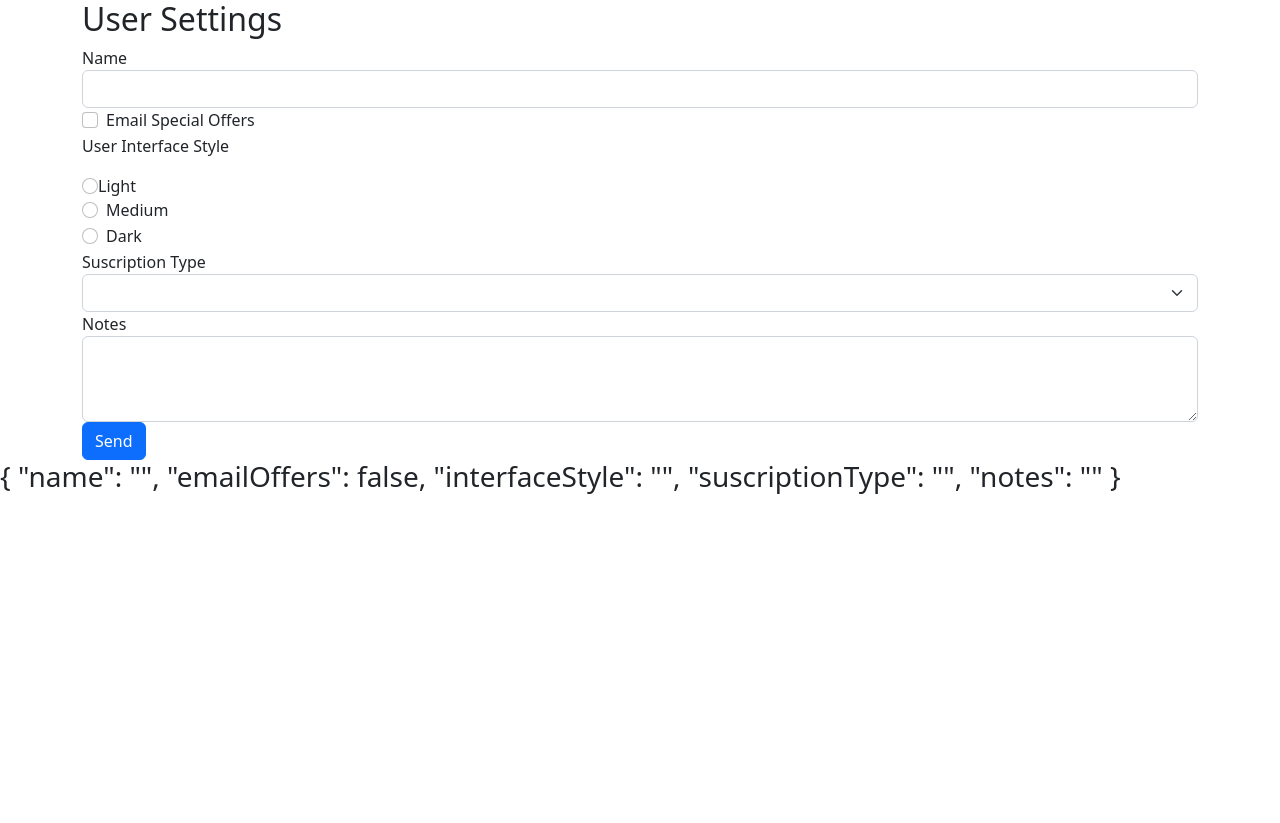
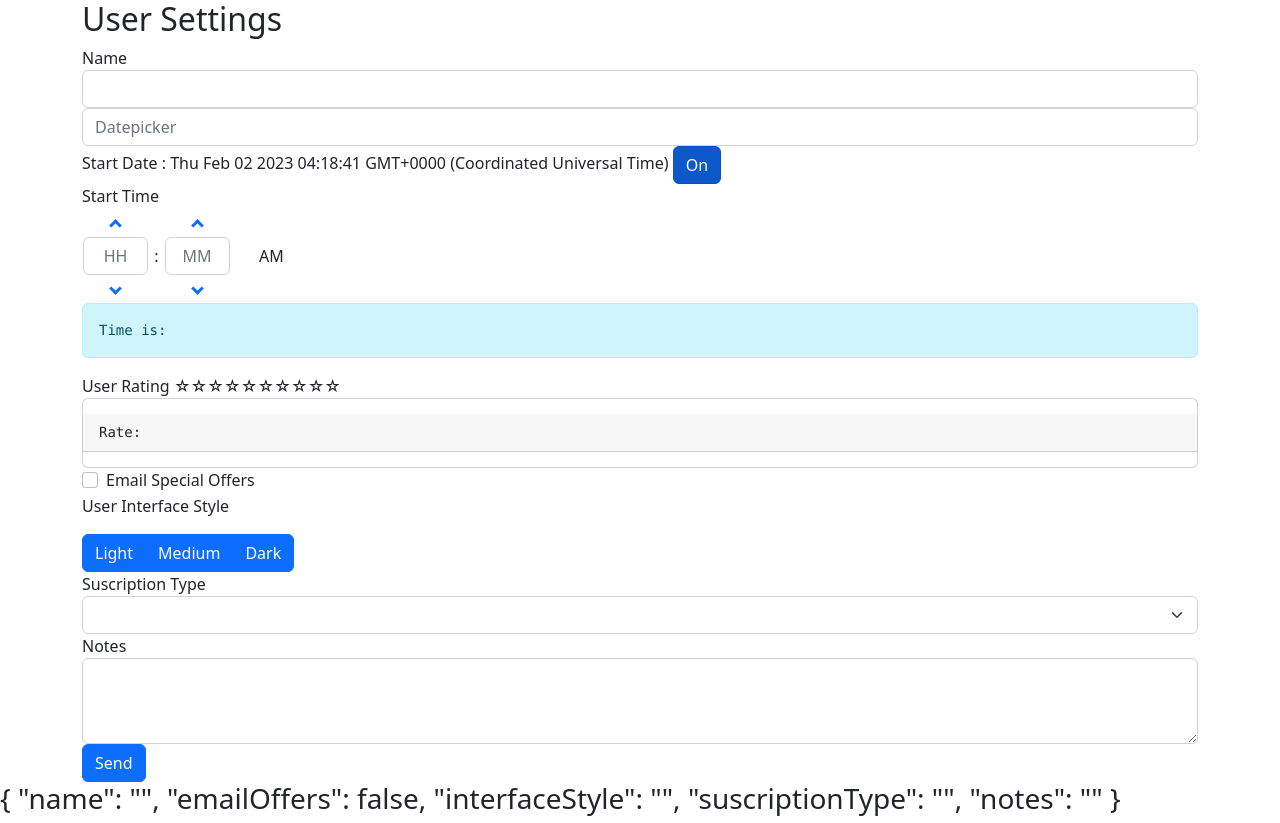
Before and after one commit to MarkRobles/AngularForms, an Angular app: page / in a window 1280 px wide. Before the commit the page ends 800 px from the top, so only its background shows below. Built offline with nearby package versions, Linux system fonts and the light colour scheme.

Commit message:
Using ngx-bootstrap

```diff
--- a/angular.json
+++ b/angular.json
@@ -25,6 +25,8 @@
               "src/assets"
             ],
             "styles": [
+              "./node_modules/ngx-bootstrap/datepicker/bs-datepicker.css",
+              "./node_modules/bootstrap/dist/css/bootstrap.min.css",
               "src/styles.css"
             ],
             "scripts": []
@@ -87,6 +89,7 @@
               "src/assets"
             ],
             "styles": [
+              "./node_modules/ngx-bootstrap/datepicker/bs-datepicker.css",
               "node_modules/bootstrap/dist/css/bootstrap.min.css",
               "src/styles.css"
             ],
--- a/package.json
+++ b/package.json
@@ -19,6 +19,7 @@
     "@angular/platform-browser-dynamic": "^15.1.0",
     "@angular/router": "^15.1.0",
     "bootstrap": "^5.2.3",
+    "ngx-bootstrap": "^10.2.0",
     "rxjs": "~7.8.0",
     "tslib": "^2.3.0",
     "zone.js": "~0.12.0"
--- a/src/app/app.module.ts
+++ b/src/app/app.module.ts
@@ -4,6 +4,12 @@ import { BrowserModule } from '@angular/platform-browser';
 import { HttpClientModule } from '@angular/common/http';
 import { AppComponent } from './app.component';
 import { UserSettingsFormComponent } from './user-settings-form/user-settings-form.component';
+import { ButtonsModule } from 'ngx-bootstrap/buttons';
+import { BsDatepickerModule } from 'ngx-bootstrap/datepicker';
+import { BrowserAnimationsModule } from '@angular/platform-browser/animations';
+import { TimepickerModule } from 'ngx-bootstrap/timepicker';
+import { RatingModule } from 'ngx-bootstrap/rating';
+
 
 @NgModule({
   declarations: [
@@ -13,7 +19,12 @@ import { UserSettingsFormComponent } from './user-settings-form/user-settings-fo
   imports: [
     BrowserModule,
     FormsModule,
-    HttpClientModule
+    HttpClientModule,
+    ButtonsModule.forRoot(),
+    BsDatepickerModule.forRoot(),
+    BrowserAnimationsModule,
+    TimepickerModule.forRoot(),
+    RatingModule.forRoot()
   ],
   providers: [],
   bootstrap: [AppComponent]
--- a/src/app/user-settings-form/user-settings-form.component.html
+++ b/src/app/user-settings-form/user-settings-form.component.html
@@ -11,7 +11,38 @@
              class="alert alert-danger">
 Enter a name
             </div>
+
+
         </div>
+
+        <div class="form-group">
+          <input type="text"
+          placeholder="Datepicker"
+          class="form-control"
+          bsDatepicker>
+        </div>
+        Start Date : {{startDate}}
+        <button type="button" class="btn btn-primary" name="singleModel"
+        [(ngModel)]="singleModel" btnCheckbox
+        btnCheckboxTrue="On" btnCheckboxFalse="Off">
+{{singleModel}}
+</button>
+
+<div class="form-group">
+  <label for="startTime">Start Time</label>
+  <timepicker [(ngModel)]="startTime" name="startTime" id="startTime"></timepicker>
+  <pre class="alert alert-info">Time is: {{startTime}}</pre>
+
+
+  User Rating
+  <rating [(ngModel)]="userRating" [max]="maxRating" [readonly]="isReadonly"  name="userRating" id="userRating"></rating>
+  <div class="card">
+      <pre class="card-block card-header" style="margin:15px 0;">Rate: <b>{{userRating}}</b> </pre>
+  </div>
+</div>
+
+
+
         <!-- Debuggin information works if you set this in an htlm elememnt: #propertyTest="ngModel" -->
         <!-- <h3>dirty: {{propertyTest.dirty}}</h3>
         <h3>pristine: {{propertyTest.pristine}}</h3>
@@ -22,29 +53,21 @@ Enter a name
 
 
         <div class="form-check form-group">
+
             <input class="form-check-input" type="checkbox" value="" id="emailOffers" name="emailOffers" [(ngModel)]="userSettings.emailOffers">
             <label class="form-check-label" for="emailOffers">
               Email Special Offers
             </label>
           </div>
           <p>User Interface Style</p>
-          <div class="form-group">
-            <input class="form-check-input" type="radio" name="interfaceStyle" id="lightInterface" [(ngModel)]="userSettings.interfaceStyle">
-            <label class="form-check-label" for="lightInterface">
-              Light
-            </label>
-          </div>
-          <div class="form-check">
-            <input class="form-check-input" type="radio" name="interfaceStyle" id="mediumInterface"  [(ngModel)]="userSettings.interfaceStyle">
-            <label class="form-check-label" for="mediumInterface">
-             Medium
-            </label>
-          </div>
-          <div class="form-check">
-            <input class="form-check-input" type="radio" name="interfaceStyle" id="darkInterface"  [(ngModel)]="userSettings.interfaceStyle">
-            <label class="form-check-label" for="darkInterface">
-             Dark
-            </label>
+
+          <div class="btn-group">
+            <label class="btn btn-primary" [(ngModel)]="userSettings.interfaceStyle" name="interfaceStyle"
+                  btnRadio="Light"  tabindex="0" role="button">Light</label>
+            <label class="btn btn-primary" [(ngModel)]="userSettings.interfaceStyle" name="interfaceStyle"
+            btnRadio="Medium"  tabindex="0" role="button">Medium</label>
+            <label class="btn btn-primary" [(ngModel)]="userSettings.interfaceStyle" name="interfaceStyle"
+            btnRadio="Dark"  tabindex="0" role="button">Dark</label>
           </div>
 
           <div class="form-group">
--- a/src/app/user-settings-form/user-settings-form.component.ts
+++ b/src/app/user-settings-form/user-settings-form.component.ts
@@ -1,6 +1,7 @@
 import { NgFor } from '@angular/common';
 import { Component } from '@angular/core';
 import { NgForm, NgModel} from '@angular/forms';
+import { Time } from 'ngx-bootstrap/timepicker/timepicker.models';
 import { Observable } from 'rxjs';
 import { DataService } from '../data/data.service';
 import { UserSettings } from '../data/user-settings';
@@ -21,6 +22,12 @@ export class UserSettingsFormComponent {
     suscriptionType: '',
     notes: ''
   };
+  singleModel = "On";
+  startDate: Date | undefined;
+  startTime:Time | undefined;
+  userRating: 0 | undefined;
+  maxRating: 10 = 10;
+  isReadonly = false;
 
   userSettings: UserSettings = { ...this.originalUserSettings };//Use spread operator to copy values from originalUserSettings, so you always work with a copy of the form values and avoid lost the original if the user press back or cancel button
   //This is used to make a copy of top level properties, if you want a deep copy (objest within objects). You could use Lodash.deepclone
@@ -29,7 +36,8 @@ export class UserSettingsFormComponent {
   subscriptionTypes : Observable<string[]> | undefined;
 
   ngOnInit() {
-    this.subscriptionTypes=this.dataService.getSubscriptionTypes();
+    this.subscriptionTypes = this.dataService.getSubscriptionTypes();
+    this.startDate = new Date();
   }
 
 
@@ -42,18 +50,18 @@ export class UserSettingsFormComponent {
   onSubmit(form: NgForm) {
     console.log('in onSubmit:', form.valid);
     console.log('data:', form.value);
-    if (form.valid) {
+    // if (form.valid) {
 
 
-      this.dataService.postUserSettingsForm(this.userSettings).subscribe(
-        result => console.log("Success: ", result),
-        error => this.onHttpError(error)
-        // error => console.log("Error: ",error)
-      );
-    } else {
-      this.postError = true;
-      this.postErrorMessage ="Please fix the above errors";
-    }
+    //   this.dataService.postUserSettingsForm(this.userSettings).subscribe(
+    //     result => console.log("Success: ", result),
+    //     error => this.onHttpError(error)
+    //     // error => console.log("Error: ",error)
+    //   );
+    // } else {
+    //   this.postError = true;
+    //   this.postErrorMessage ="Please fix the above errors";
+    // }
 
 
   }
```
Also changed, not shown: 1 other file (tests, documents, lock files or other folders).
